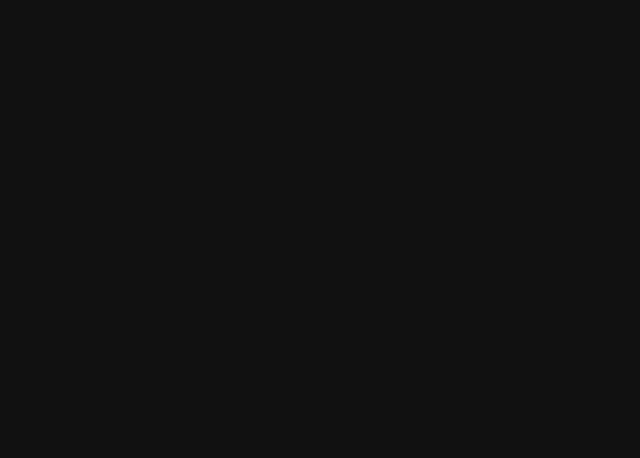
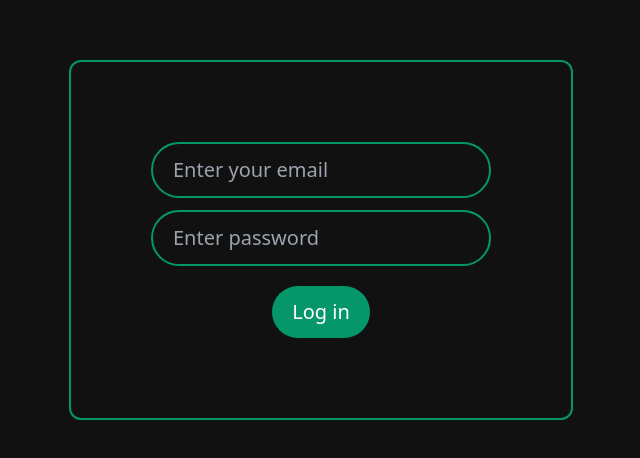
Before and after one commit to UdayChaudhary1/Employee-management-system, a React (Vite) app: page / in a window 1280 px wide. Shown: the part 160-618 px from the top of the page, without its empty margins (319-959 px from the left). Built offline with nearby package versions, Linux system fonts and the light colour scheme.

Commit message:
Display Login component if user exist

```diff
--- a/src/App.jsx
+++ b/src/App.jsx
@@ -1,4 +1,5 @@
 import { useState } from "react";
+import Login from "./components/Auth/Login";
 
 const App = () => {
   const [user, setUser] = useState(null);
@@ -15,6 +16,6 @@ const App = () => {
     }
   };
 
-  return <></>;
+  return <>{!user ? <Login /> : ""}</>;
 };
 export default App;
```
